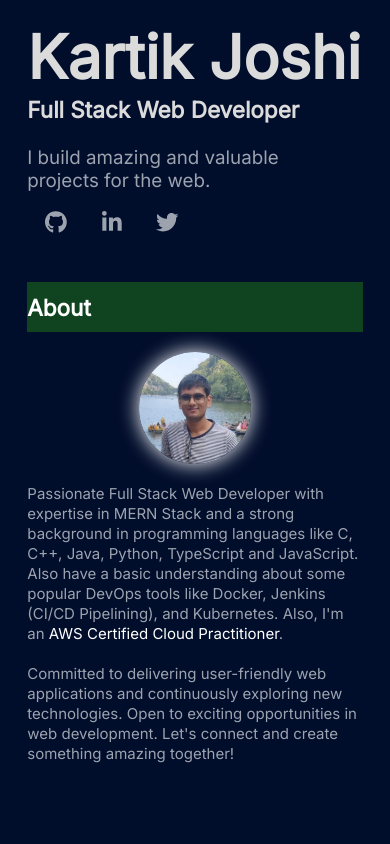
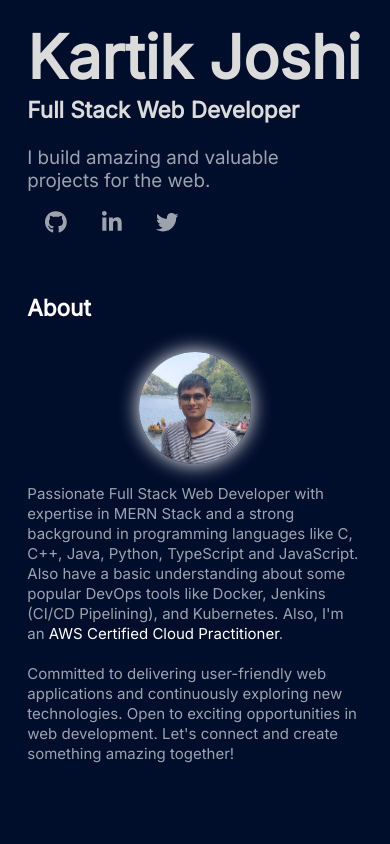
Before and after one commit to kartikjoshi267/NewPortfolio, a React (Vite) app: page / in a window 390 px wide. Shown: the top 844 px of the page. Built offline with nearby package versions, Linux system fonts and the light colour scheme.

Commit message:
Minor color bug

```diff
--- a/src/components/SectionHeading.jsx
+++ b/src/components/SectionHeading.jsx
@@ -2,7 +2,7 @@ import React from 'react'
 
 const SectionHeading = ({ text }) => {
   return (
-    <h4 className="z-10 sticky top-0 py-5 my-0 bg-[#104420]  lg:hidden w-full text-white font-bold text-4xl">
+    <h4 className="z-10 sticky top-0 py-5 my-0 bg-[#000d2b]  lg:hidden w-full text-white font-bold text-4xl">
       {text}
     </h4>
   )
```
